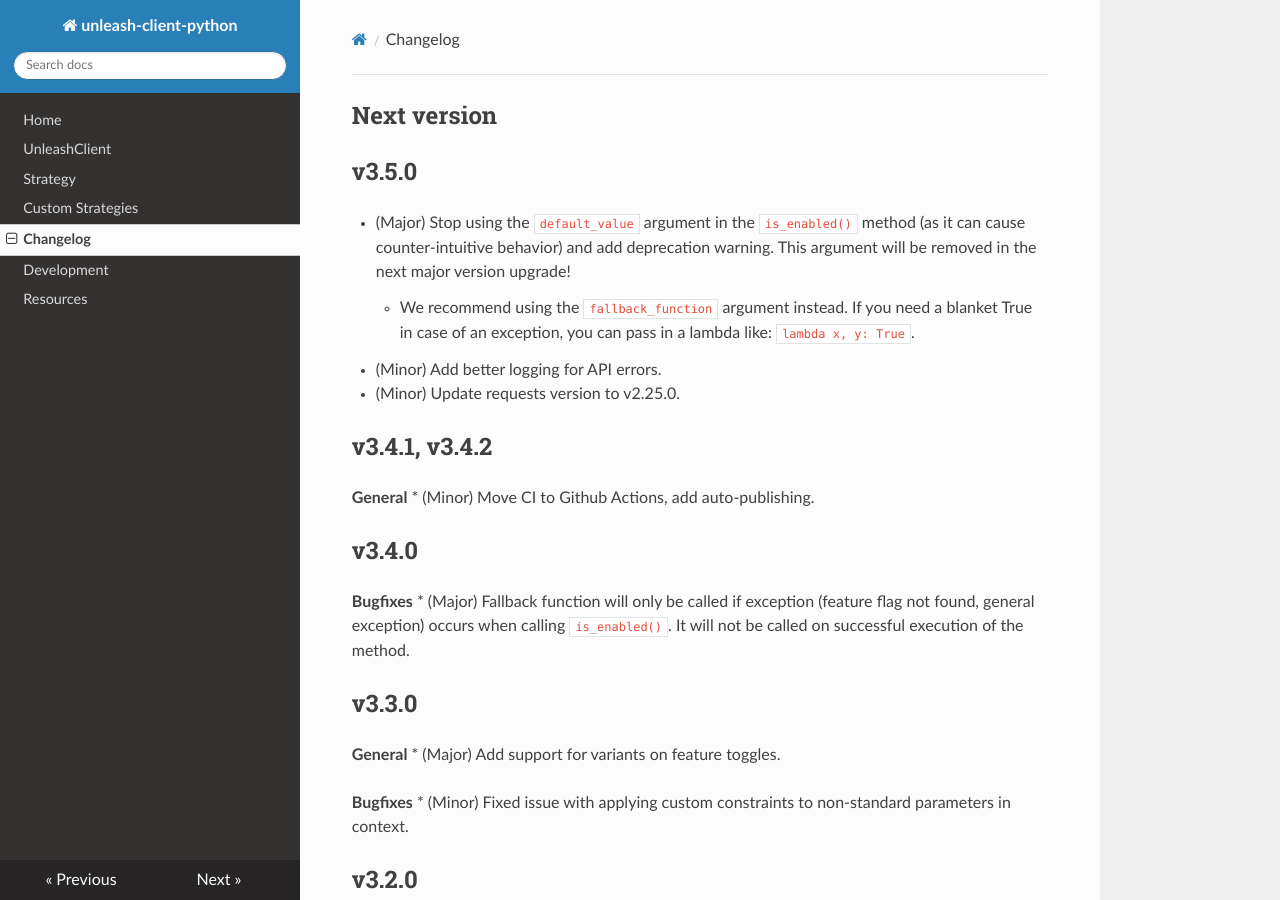
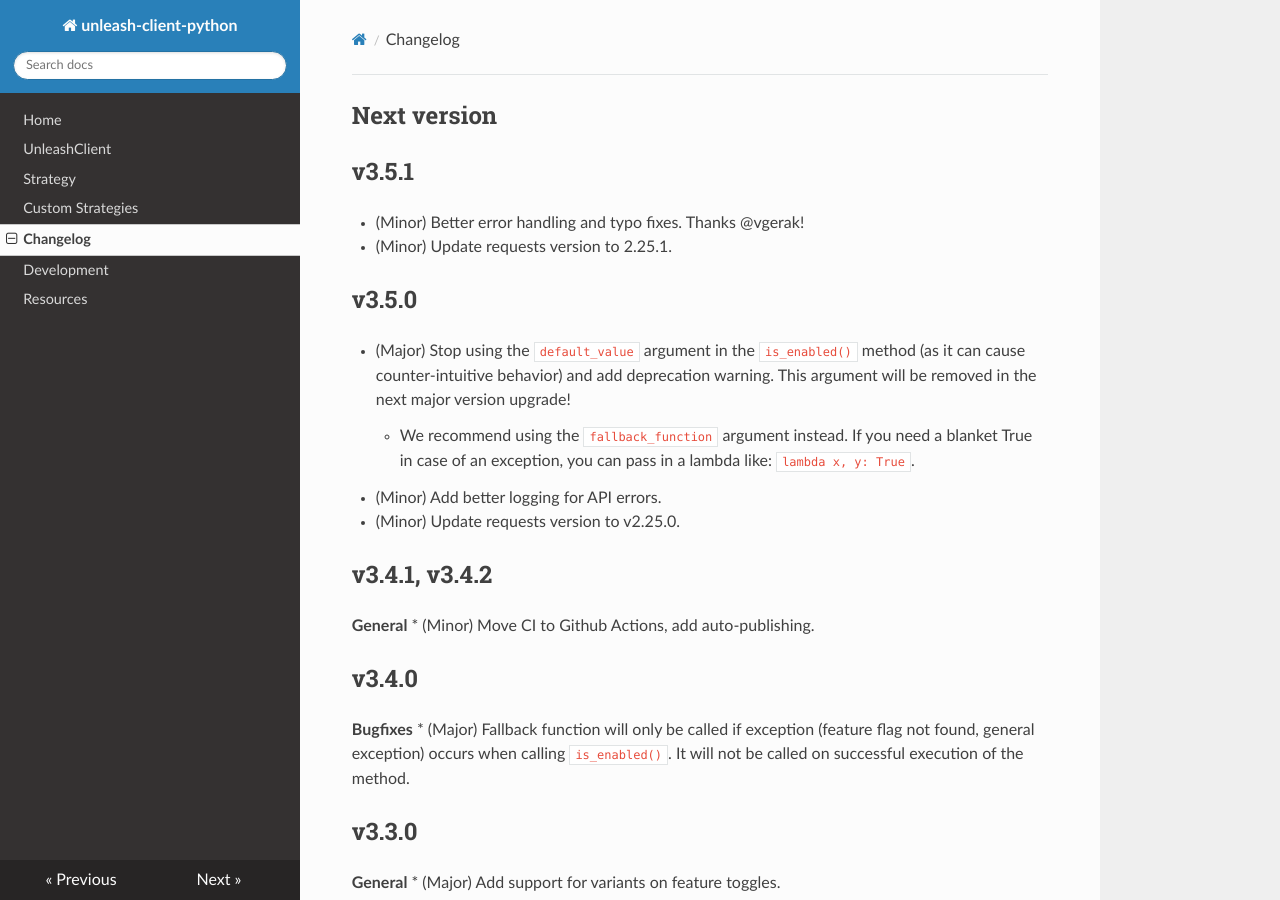
Before and after one commit to Unleash/unleash-client-python, an MkDocs documentation site: the page built from docs/changelog.md, in a window 1280 px wide and 900 px high. Built offline with MkDocs 1.6.1, drawn with Linux system fonts in a browser that asks for light colours; nearby versions of some CDN libraries.

Commit message:
Update documentation.

```diff
--- a/docs/changelog.md
+++ b/docs/changelog.md
@@ -1,5 +1,8 @@
 ## Next version
 
+## v3.5.1
+* (Minor) Better error handling and typo fixes.  Thanks @vgerak!
+* (Minor) Update requests version to 2.25.1.
 
 ## v3.5.0
 * (Major) Stop using the `default_value` argument in the `is_enabled()` method (as it can cause counter-intuitive behavior) and add deprecation warning.  This argument will be removed in the next major version upgrade!
```
